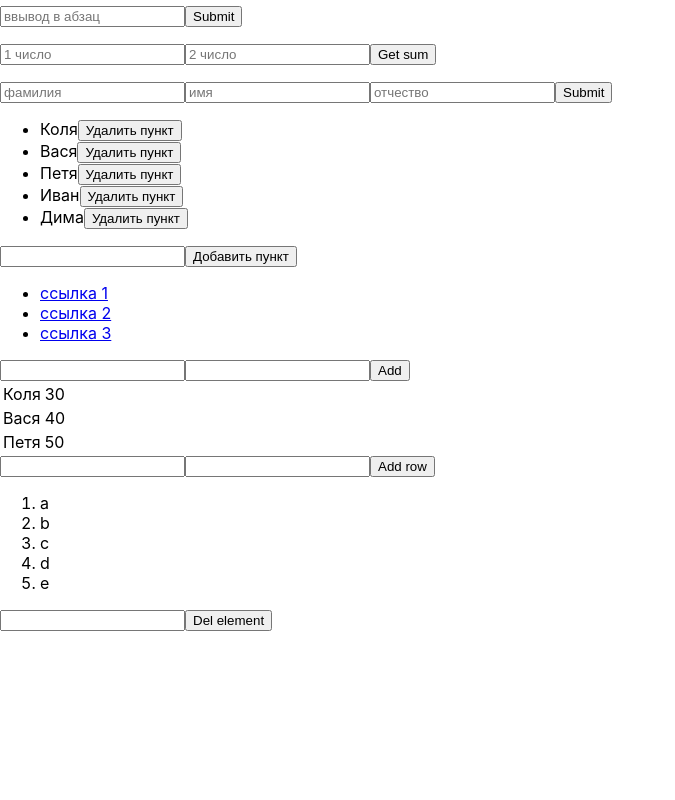
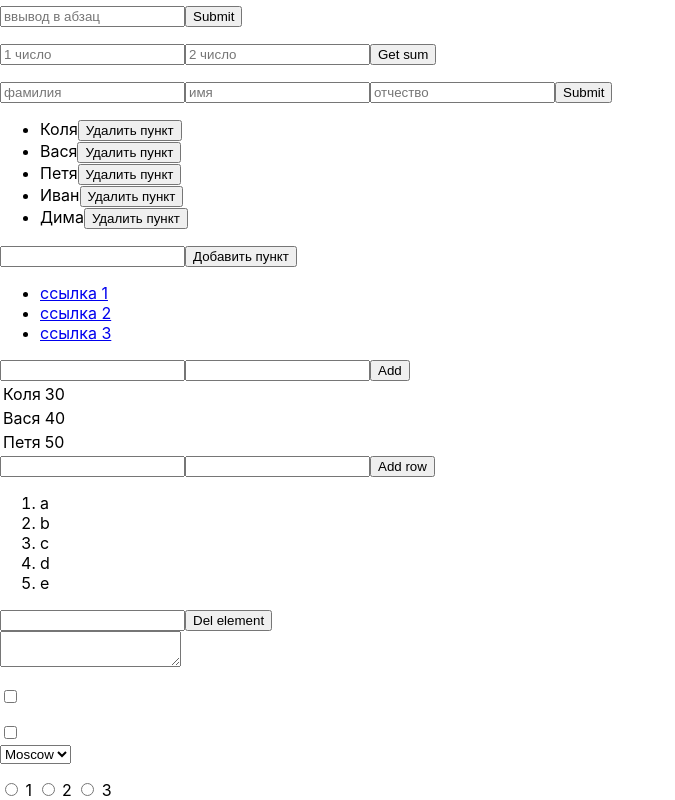
Before and after one commit to kate0n/JS-learing-tasks, a React (Create React App) app: page / in a window 1280 px wide. Shown: the part 1541-2341 px from the top of the page, without its empty margins (0-675 px from the left). Before the commit the page ends 2172 px from the top, so only its background shows below. Built offline with nearby package versions, Linux system fonts and the light colour scheme.

Commit message:
add folder Form&Inputs

```diff
--- a/src/App.js
+++ b/src/App.js
@@ -17,6 +17,11 @@ import ArrowFunc from "./tasks/ArrowFunc";
 import OnSubmit from "./tasks/OnSubmit";
 import Table from "./tasks/Table";
 import Arr from "./tasks/Arr";
+import Textarea from "./tasks/Form&Inputs/Textarea";
+import Checkbox1 from "./tasks/Form&Inputs/Checkbox1";
+import Checkbox2 from "./tasks/Form&Inputs/Checkbox2";
+import Select from "./tasks/Form&Inputs/Select";
+import Radio from "./tasks/Form&Inputs/Radio";
 
 
 class App extends Component {
@@ -42,6 +47,12 @@ class App extends Component {
                 <CyclesV2/>
                 <Table/>
                 <Arr/>
+
+                <Textarea/>
+                <Checkbox1/>
+                <Checkbox2/>
+                <Select/>
+                <Radio/>
             </Fragment>
         );
     }
--- a/src/tasks/Arrays/Find.js
+++ b/src/tasks/Arrays/Find.js
@@ -16,7 +16,7 @@ class Filter extends Component {
     // ф-я, возвращающая объект пользователя или пустой объект
     findUser = (arr, findName) => {
         let user = arr.find(user => user.name === findName)
-        if (user != undefined) {
+        if (user !== undefined) {
             return <p> {user.name} </p>
         } else {
             user = {}
--- /dev/null
+++ b/src/tasks/Form&Inputs/Checkbox1.js
@@ -0,0 +1,39 @@
+import React, {Component} from 'react';
+
+class Checkbox1 extends Component {
+    state = {
+        text: ""
+    };
+
+    getCheckbox1 = React.createRef();
+
+    addText = () => {
+        const checkbox = this.getCheckbox1.current;
+        let isChecked = "";
+        if (checkbox.checked) {
+            isChecked = "checked";
+        } else {
+            isChecked = "not checked"
+        }
+        this.setState({text: isChecked})
+    }
+
+    render() {
+
+        return (
+            <div>
+
+                <input
+                    type={"checkbox"}
+                    ref={this.getCheckbox1}
+                    onClick={this.addText}
+                />
+
+                <p> {this.state.text} </p>
+
+            </div>
+        )
+    }
+}
+
+export default Checkbox1;
--- /dev/null
+++ b/src/tasks/Form&Inputs/Checkbox2.js
@@ -0,0 +1,36 @@
+import React, {Component} from 'react';
+
+class Checkbox1 extends Component {
+    state = {
+        display: false
+    };
+
+    getCheckbox2 = React.createRef();
+
+    addText = () => {
+        const checkbox = this.getCheckbox2.current;
+        if (checkbox.checked) {
+            this.setState({display: true});
+        } else {
+            this.setState({display: false});
+        }
+    };
+
+    render() {
+
+        return (
+            <div>
+
+                <input
+                    type={"checkbox"}
+                    ref={this.getCheckbox2}
+                    onClick={this.addText}/>
+
+                <div style={{display: this.state.display ? "block" : "none"}}> text text text text</div>
+
+            </div>
+        )
+    }
+}
+
+export default Checkbox1;
--- /dev/null
+++ b/src/tasks/Form&Inputs/Radio.js
@@ -0,0 +1,65 @@
+import React, {Component} from 'react';
+
+class Radio extends Component {
+    state = {
+        radio: ""
+    };
+
+    getRadio1 = React.createRef();
+    getRadio2 = React.createRef();
+    getRadio3 = React.createRef();
+
+
+    getRadioValue = () => {
+        const radio1 = this.getRadio1.current;
+        const radio2 = this.getRadio2.current;
+        const radio3 = this.getRadio3.current;
+        let radio = "";
+        if (radio1.checked) {
+            radio = radio1.value;
+        } else if (radio2.checked) {
+            radio = radio2.value;
+        } else if (radio3.checked) {
+            radio = radio3.value;
+        }
+        this.setState({radio: radio})
+    };
+
+    render() {
+
+        return (
+            <form onClick={this.getRadioValue}>
+                <input
+                    type={"radio"}
+                    id={"1"}
+                    value={"1"}
+                    name={"numbers"}
+                    ref={this.getRadio1}
+                />
+                <label htmlFor={"1"}> 1 </label>
+                <input
+                    type={"radio"}
+                    id={"2"}
+                    value={"2"}
+                    name={"numbers"}
+                    ref={this.getRadio2}
+                />
+                <label htmlFor={"1"}> 2 </label>
+
+                <input
+                    type={"radio"}
+                    id={"3"}
+                    value={"3"}
+                    name={"numbers"}
+                    ref={this.getRadio3}
+                />
+                <label htmlFor={"1"}> 3 </label>
+
+                <div> {this.state.radio} </div>
+
+            </form>
+        )
+    }
+}
+
+export default Radio;
--- /dev/null
+++ b/src/tasks/Form&Inputs/Select.js
@@ -0,0 +1,32 @@
+import React, {Component} from 'react';
+
+class Select extends Component {
+    state = {
+        cities: ["Moscow", "SPb", "Paris", "Toronto", "London"],
+        option: ""
+    };
+
+    getSelect = React.createRef();
+
+    getOption = () => {
+        const select = this.getSelect.current;
+        const text = select.options[select.selectedIndex].text;
+        this.setState({option: text})
+    }
+
+    render() {
+        const cities = this.state.cities.map(city => <option> {city} </option>)
+        return (
+            <div>
+                <select ref={this.getSelect} onChange={this.getOption}>
+                    {cities}
+                </select>
+
+                <p> {this.state.option} </p>
+
+            </div>
+        )
+    }
+}
+
+export default Select;
--- /dev/null
+++ b/src/tasks/Form&Inputs/Textarea.js
@@ -0,0 +1,31 @@
+import React, {Component} from 'react';
+
+class Textarea extends Component {
+    state = {
+        text: ""
+    };
+
+    getTextarea = React.createRef();
+
+    addText = () => {
+        const text = this.getTextarea.current.value;
+        this.setState({text: text})
+    }
+
+    render() {
+
+        return (
+            <div>
+
+                <textarea
+                    ref={this.getTextarea}
+                    onKeyUp={this.addText}/>
+
+                <p> {this.state.text} </p>
+
+            </div>
+        )
+    }
+}
+
+export default Textarea;
```
